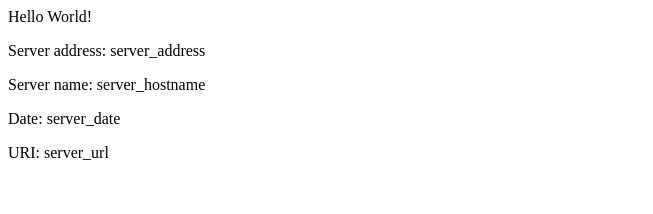
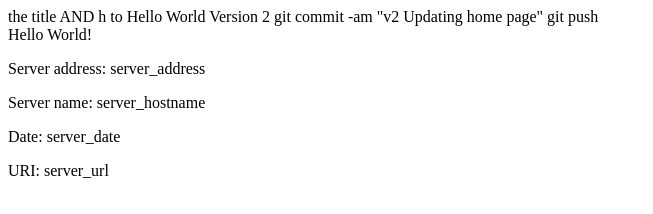
Before and after one commit to xinlaoda/eks-example, a plain HTML site: page src/index.html in a window 1280 px wide. Shown: the whole page, without its empty margins (0-653 px from the left). Drawn offline with Linux system fonts and the light colour scheme.

Commit message:
v2 Updating home page

```diff
--- a/src/index.html
+++ b/src/index.html
@@ -1,6 +1,11 @@
 <head>
 <title>Hello World</title>
-</head>
+<h> the title AND h to Hello World Version 2
+
+git commit -am "v2 Updating home page"
+git push
+</h>
+
 <div class="info">
 <h>Hello World!</h>
 <p><span>Server&nbsp;address:</span> <span>server_address</span></p>
```
